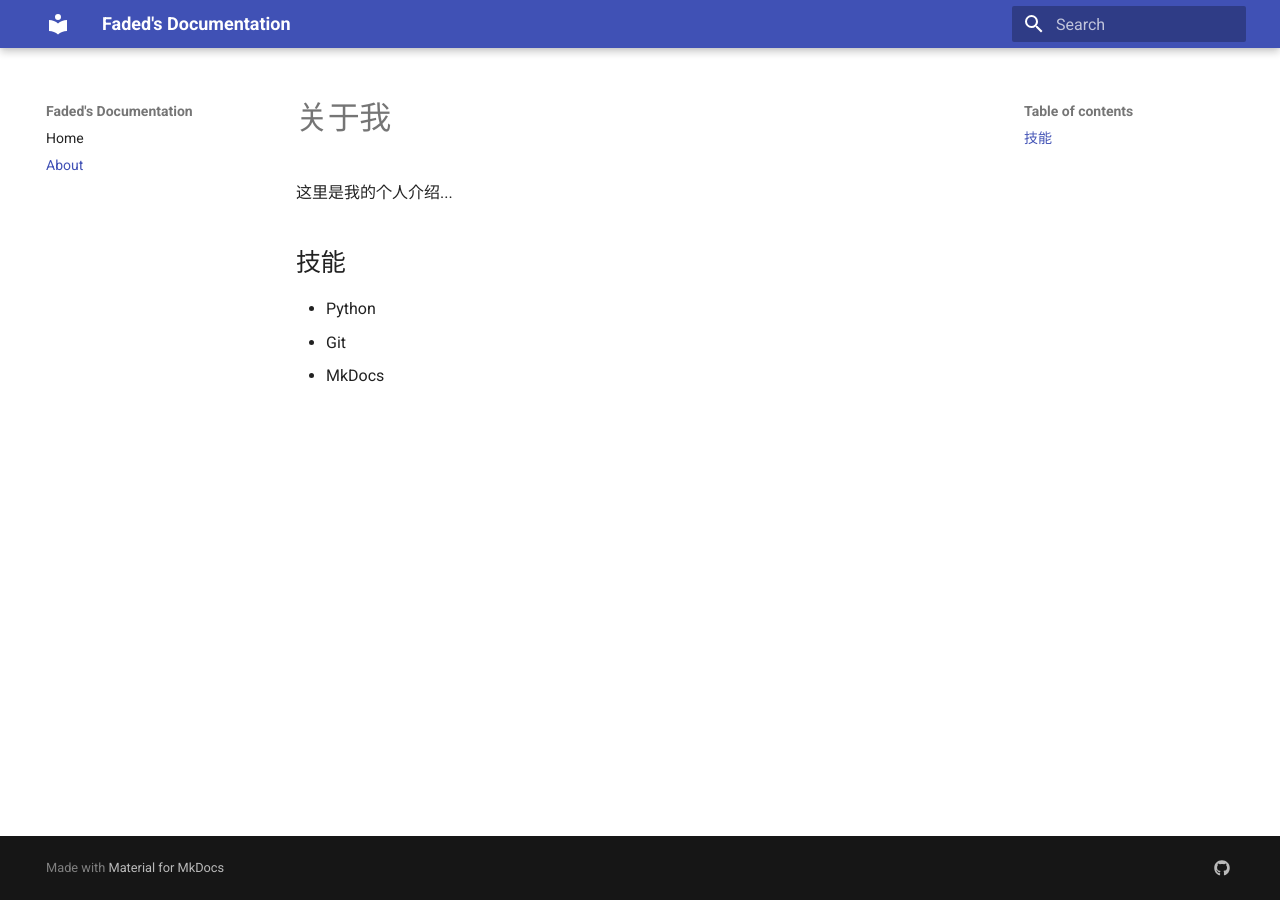
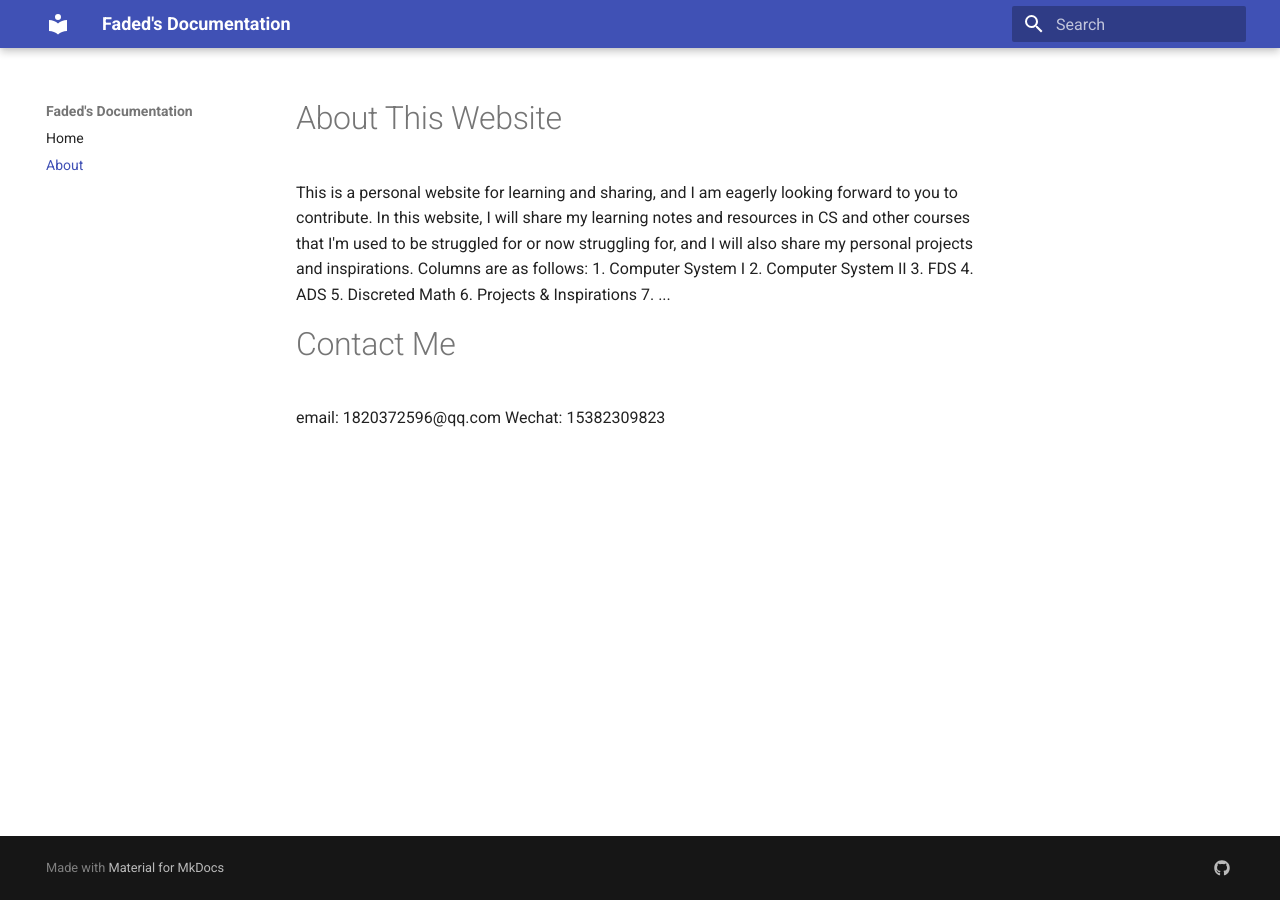
Before and after one commit to Hycrich/Faded.github.io, an MkDocs documentation site: the page built from docs/about.md, in a window 1280 px wide. Built offline with MkDocs 1.6.1 and Material for MkDocs 9.7.7, drawn with Linux system fonts in a browser that asks for light colours.

Commit message:
initialize

```diff
--- a/docs/about.md
+++ b/docs/about.md
@@ -1,8 +1,15 @@
-# 关于我
+# About This Website
+This is a personal website for learning and sharing, and I am eagerly looking forward to you to contribute.
+In this website, I will share my learning notes and resources in CS and other courses that I'm used to be struggled for or now struggling for, and I will also share my personal projects and inspirations.
+Columns are as follows:
+1. Computer System I
+2. Computer System II
+3. FDS
+4. ADS
+5. Discreted Math
+6. Projects & Inspirations
+7. ...
 
-这里是我的个人介绍...
-
-## 技能
-- Python
-- Git
-- MkDocs
+# Contact Me
+email: 1820372596@qq.com
+Wechat: 15382309823
```
Also changed, not shown: README.md (deleted, +0 -2 lines), docs/index.md (+11 -13 lines), docs/tutorials.md (added, +11 -0 lines), docs/tutorials/getting-started.md (deleted, +0 -1 lines), index.html (deleted, +0 -7 lines), 1 other file.
